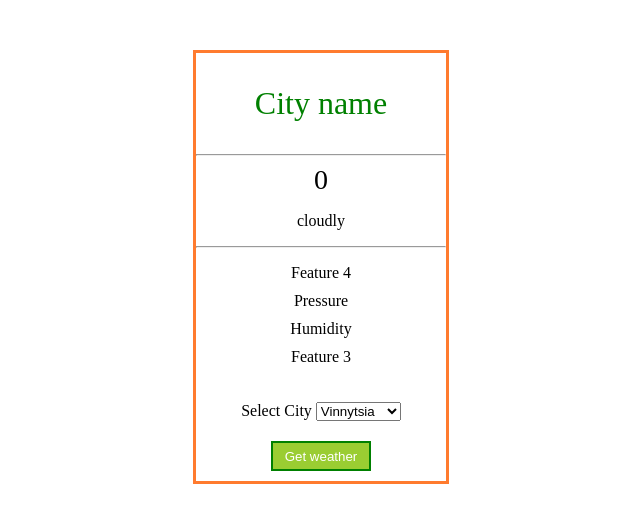
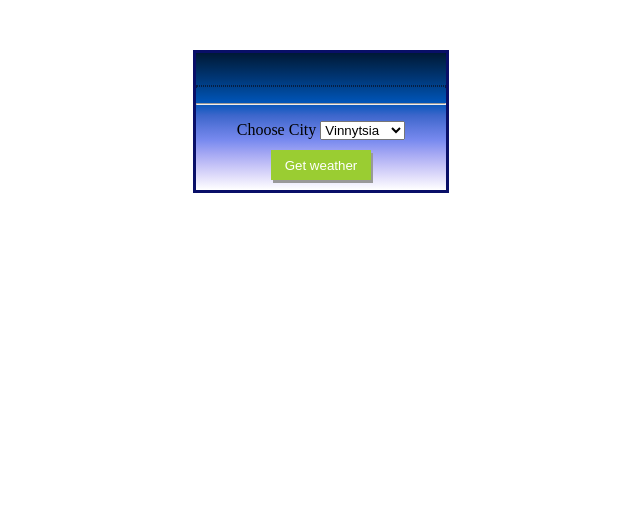
Before and after one commit to Taras-Tymoshchuk/JavaScript, a plain HTML site: page unit14API/index.html in a window 1280 px wide. Shown: the whole page, without its empty margins (319-959 px from the left). Drawn offline with Linux system fonts and the light colour scheme; no server answers.

Commit message:
API-weather

```diff
--- a/unit14API/css/style.css
+++ b/unit14API/css/style.css
@@ -1,30 +1,43 @@
 
-.col{
+.container{
    margin: 50px auto;
    width: 250px;
    text-align: center;
-   border: 3px solid rgb(255, 123, 47);
+   border: 3px solid rgb(9, 15, 104);
+   background-image: linear-gradient(to bottom, #001936, #002855, #003675, #004696, #0055b9, #3c66cb, #5c78dd, #788aef, #a1a5f3, #c4c2f7, #e3e0fb, #ffffff);
 }
+
 .city-name{
    font-size: 32px;
-   color: green;
-
+   color: rgb(255, 255, 255);
+   letter-spacing: 3px;
+   font-family: monospace;
 }
 .temp{
    font-size: 28px;
    margin: 0 auto;
-
+   color: rgb(255, 255, 255);
+}
+.weather{
+font-family: cursive;
+color: lightyellow;
+}
+.line{
+   border: 1px dotted rgb(6, 29, 65);
 }
 #city{
    margin: 20px 0px;
 }
 .button-primary{
-   border: 2px solid green;
+   margin-top: 10px;
+   border: none;
    color: white;
    background-color: yellowgreen;
    width: 100px;
    height: 30px;
    margin-bottom: 10px;
+   cursor: pointer;
+   box-shadow: 2px 3px #999;
 }
 ul{
    padding-inline-start: 0;
@@ -32,5 +45,5 @@ ul{
 ul li{
    list-style: none;
    margin-bottom: 10px;
-
+   font-family: cursive;
 }
--- a/unit14API/index.html
+++ b/unit14API/index.html
@@ -5,31 +5,26 @@
    <meta http-equiv="X-UA-Compatible" content="IE=edge">
    <meta name="viewport" content="width=device-width, initial-scale=1.0">
    <link rel="stylesheet" href="css/style.css">
-   <title>Document</title>
+   <title>Get Weather</title>
 </head>
 <body>
-   <div class="col col-sm-6">
-      <div class="package featured">
-        <p class="city-name">City name</p>
-        <hr>
+   <div class="container">
+      <div class="weather-content">
+        <p class="city-name"></p>
+        <hr class="line">
 
-        <p class="temp">0</p>
-        <p class="weather">cloudly</p>
+        <p class="temp"></p>
+        <p class="weather"></p>
         <hr>
 
         <ul class="weather-info">
-         <li class="icon">Feature 4</li>
-          <li class="pressure">Pressure</li>
-          <li class="humidity">Humidity</li>
-          <li class="wind">Feature 3</li>
+          <li class="pressure"></li>
+          <li class="humidity"></li>
+          <li class="wind"></li>
+          <li class="icon"></li>
         </ul>
-        <div class="form-control"> Select City
-         <select id="city">
-            <option value="689558">Vinnytsia</option>
-            <option value="703448">Kyiv</option>
-            <option value="698740">Odessa</option>
-            <option value="2673722">Stockholm</option>
-         <select>
+        <div class="form-control"> Choose City
+
      </div>
         <button class="button-primary btn">Get weather</button>
       </div>
--- a/unit14API/js/script.js
+++ b/unit14API/js/script.js
@@ -3,9 +3,8 @@ const param = {
 	"appid" : "1ea65a0d5346315feea9e4b89e2e7d6c"
 }
 
-
 function getWeather() {
-   const cityId = document.querySelector('#city').value;
+   const cityId = document.querySelector('#citys').value;
 
    fetch(`${param.url}weather?id=${cityId}&units=metric&APPID=${param.appid}`)
 	.then(weather => {
@@ -13,6 +12,29 @@ function getWeather() {
 		}).then(showWeather);
 
 }
+let city = {
+   689558 : "Vinnytsia",
+   703448 : "Kyiv",
+   698740 : "Odessa",
+   2673730 : "Stockholm"
+}
+
+let section = document.querySelector('.form-control');
+let selectList = document.createElement('select');
+
+selectList.id = 'citys';
+section.appendChild(selectList);
+
+   for( key in city){
+      let option = document.createElement('option');
+      option.value = key;
+      option.text = city[key];
+      selectList.appendChild(option);
+}
+getWeather();
+document.querySelector('.btn').onclick = getWeather;
+
+
 
 function showWeather(data) {
 	console.log(data);
@@ -22,7 +44,5 @@ function showWeather(data) {
    document.querySelector('.icon').innerHTML
    document.querySelector('.pressure').innerHTML= 'Pressure - '+ data.main.pressure + ' P';
    document.querySelector('.humidity').innerHTML= 'Humidity - '+ data.main.humidity + ' &#37;';
-   document.querySelector('.wind').innerHTML = 'Wind speed - '+ data.wind.speed + ' mps';
+   document.querySelector('.wind').innerHTML = 'Wind speed - '+ Math.round(data.wind.speed) + ' mps';
 }
-getWeather();
-document.querySelector('.btn').onclick = getWeather;
```
